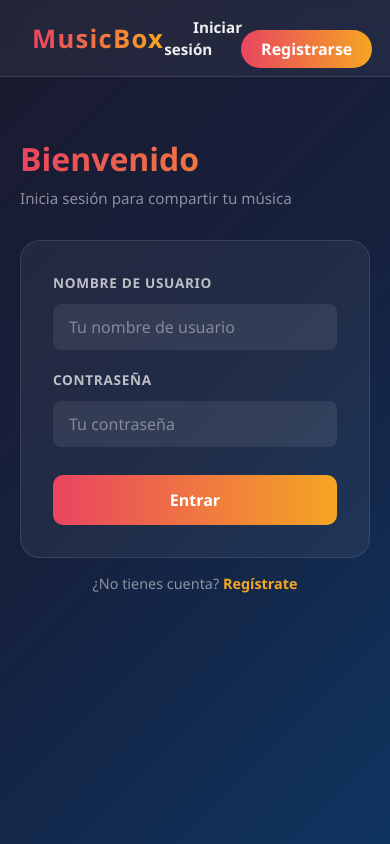
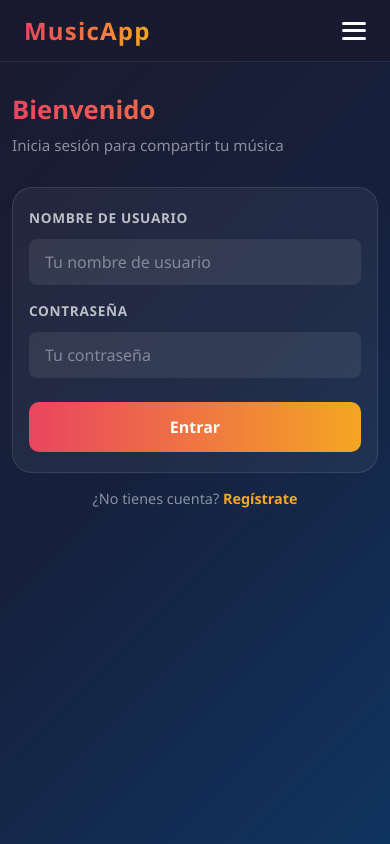
Before and after one commit to crislozanor05/front-proyectofinal, a React (Create React App) app: page /login in a window 390 px wide. Built offline with nearby package versions, Linux system fonts and the light colour scheme; no server answers.

Commit message:
responsive

```diff
--- a/src/components/Cabecera.css
+++ b/src/components/Cabecera.css
@@ -1,8 +1,9 @@
 .cabecera {
-  background: rgba(255, 255, 255, 0.05);
-  backdrop-filter: blur(10px);
-  border-bottom: 1px solid rgba(255, 255, 255, 0.1);
-  padding: 16px 32px;
+  background: rgba(26, 26, 46, 0.85);
+  backdrop-filter: blur(12px);
+  -webkit-backdrop-filter: blur(12px);
+  border-bottom: 1px solid rgba(255, 255, 255, 0.08);
+  padding: 14px 24px;
   display: flex;
   align-items: center;
   justify-content: space-between;
@@ -12,7 +13,7 @@
 }
 
 .cabecera__logo {
-  font-size: 1.6rem;
+  font-size: 1.5rem;
   font-weight: 900;
   background: linear-gradient(90deg, #e94560, #f5a623);
   -webkit-background-clip: text;
@@ -21,55 +22,162 @@
   letter-spacing: 0.05em;
 }
 
-.cabecera__nav {
+/* Contenedor de elementos que se quedan fijos en el navbar */
+.cabecera__visibles-movil {
   display: flex;
   align-items: center;
-  gap: 20px;
+  gap: 16px;
+  margin-left: auto; /* Empuja esto hacia la derecha */
+  margin-right: 16px;
 }
 
 .cabecera__saludo {
   color: rgba(255, 255, 255, 0.6);
   font-size: 0.9rem;
-  padding: 2rem;
+}
+
+.cabecera__boton-publicar {
+  background: linear-gradient(90deg, #e94560, #f5a623);
+  color: #fff;
+  font-weight: 700;
+  font-size: 0.85rem;
+  padding: 8px 16px;
+  border-radius: 20px;
+  box-shadow: 0 4px 12px rgba(233, 69, 96, 0.3);
+  transition: transform 0.2s, background 0.2s;
+}
+
+.cabecera__boton-publicar:hover {
+  background: #ff5e7e;
+  transform: translateY(-1px);
+}
+
+/* Enlaces normales */
+.cabecera__nav {
+  display: flex;
+  align-items: center;
+  gap: 16px;
 }
 
 .cabecera__link {
   color: #f0f0f0;
   font-weight: 600;
-  font-size: 0.95rem;
-  padding: 8px 16px;
-  border-radius: 20px;
-  transition: background 0.2s;
-  margin: 0.8rem;
+  font-size: 0.9rem;
+  padding: 8px 14px;
+  border-radius: 8px;
+  transition: background 0.2s, color 0.2s;
 }
 
 .cabecera__link:hover {
-  background: rgba(255, 255, 255, 0.1);
-}
-
-.cabecera__link--destacado {
-  background: linear-gradient(90deg, #e94560, #f5a623);
+  background: rgba(255, 255, 255, 0.05);
   color: #fff;
-  padding: 8px 20px;
-  border-radius: 20px;
-  font-weight: 700;
-  transition: opacity 0.2s;
-}
-
-.cabecera__link--destacado:hover {
-  opacity: 0.85;
 }
 
 .cabecera__boton-cerrar {
-  background: transparent;
-  color: rgba(255, 255, 255, 0.6);
+  background: rgba(233, 69, 96, 0.1);
+  color: #e94560;
+  font-weight: 600;
   font-size: 0.9rem;
-  padding: 8px 16px;
-  border-radius: 20px;
-  transition: background 0.2s, color 0.2s;
+  padding: 8px 14px;
+  border-radius: 8px;
+  border: 1px solid rgba(233, 69, 96, 0.2);
+  transition: all 0.2s;
 }
 
 .cabecera__boton-cerrar:hover {
-  background: rgba(233, 69, 96, 0.2);
-  color: #e94560;
+  background: #e94560;
+  color: #fff;
 }
+
+/* Botón Hamburguesa (Oculto por defecto en ordenadores) */
+.cabecera__hamburguesa {
+  display: none;
+  flex-direction: column;
+  justify-content: space-between;
+  width: 24px;
+  height: 18px;
+  background: transparent;
+  border: none;
+  cursor: pointer;
+  padding: 0;
+  z-index: 101;
+}
+
+.cabecera__hamburguesa .barra {
+  width: 100%;
+  height: 3px;
+  background-color: #fff;
+  border-radius: 2px;
+  transition: all 0.3s ease;
+}
+
+/* Transformaciones para convertir las 3 rayas en una 'X' al abrir */
+.cabecera__hamburguesa--activo .barra:nth-child(1) {
+  transform: translateY(7.5px) rotate(45deg);
+}
+
+.cabecera__hamburguesa--activo .barra:nth-child(2) {
+  opacity: 0;
+}
+
+.cabecera__hamburguesa--activo .barra:nth-child(3) {
+  transform: translateY(-7.5px) rotate(-45deg);
+}
+
+
+/* ==========================================================================
+   DISEÑO RESPONSIVE MÓVIL (Menos de 768px)
+   ========================================================================== */
+@media (max-width: 768px) {
+  .cabecera__hamburguesa {
+    display: flex; /* Mostramos la hamburguesa */
+  }
+
+  /* El menú de enlaces se convierte en un panel desplegable desde arriba */
+  .cabecera__nav {
+    position: absolute;
+    top: 100%; /* Justo debajo de la cabecera */
+    left: 0;
+    width: 100%;
+    background: rgba(26, 26, 46, 0.95);
+    backdrop-filter: blur(16px);
+    -webkit-backdrop-filter: blur(16px);
+    border-bottom: 1px solid rgba(255, 255, 255, 0.08);
+    flex-direction: column;
+    padding: 24px;
+    gap: 16px;
+
+    /* Efecto ocultar/mostrar */
+    opacity: 0;
+    visibility: hidden;
+    transform: translateY(-10px);
+    transition: all 0.3s ease;
+  }
+
+  /* Clase activa que inyecta React cuando menuAbierto es true */
+  .cabecera__nav--abierto {
+    opacity: 1;
+    visibility: visible;
+    transform: translateY(0);
+  }
+
+  .cabecera__link,
+  .cabecera__boton-cerrar {
+    width: 100%;
+    text-align: center;
+    padding: 12px;
+    font-size: 1rem;
+  }
+
+  /* Reducimos sutilmente el saludo en móvil para que quepa todo bien */
+  .cabecera__saludo {
+    font-size: 0.8rem;
+  }
+}
+
+@media (max-width: 400px) {
+  /* Si la pantalla es extremadamente pequeña, ocultamos el texto del saludo para no saturar */
+  .cabecera__saludo {
+    display: none;
+  }
+}
--- a/src/components/Cabecera.jsx
+++ b/src/components/Cabecera.jsx
@@ -1,24 +1,77 @@
+import { useState } from "react";
 import { Link } from "react-router-dom";
 import "./Cabecera.css";
 
 function Cabecera({ usuario, cerrarSesion }) {
+  // Estado para controlar si el menú hamburguesa está abierto o cerrado
+  const [menuAbierto, setMenuAbierto] = useState(false);
+
+  function toggleMenu() {
+    setMenuAbierto(!menuAbierto);
+  }
+
+  function cerrarMenu() {
+    setMenuAbierto(false);
+  }
+
   return (
     <header className="cabecera">
-      <Link to="/" className="cabecera__logo">MusicBox</Link>
+      <Link to="/" className="cabecera__logo" onClick={cerrarMenu}>
+        MusicApp
+      </Link>
 
-      <nav>
-        {/* Si hay usuario logueado mostramos unas opciones, si no otras.*/}
-        {usuario !== null ? (
+      {/* Bloque central/derecho que SÍ se ve en móvil por defecto */}
+      <div className="cabecera__visibles-movil">
+        {usuario && (
           <>
             <span className="cabecera__saludo">Hola, {usuario.username}</span>
-            <Link to="/nueva-resena" className="cabecera__link--destacado">Nueva reseña</Link>
-            <Link to="/perfil" className="cabecera__link">Mi perfil</Link>
-            <button className="cabecera__boton-cerrar" onClick={cerrarSesion}>Cerrar sesión</button>
+            <Link to="/nueva" className="cabecera__boton-publicar" onClick={cerrarMenu}>
+              Publicar reseña
+            </Link>
+          </>
+        )}
+      </div>
+
+      {/* Botón de Hamburguesa (Solo visible en móviles) */}
+      <button
+        className={`cabecera__hamburguesa ${menuAbierto ? "cabecera__hamburguesa--activo" : ""}`}
+        onClick={toggleMenu}
+        aria-label="Menú de navegación"
+      >
+        <span className="barra"></span>
+        <span className="barra"></span>
+        <span className="barra"></span>
+      </button>
+
+      {/* Navegación (Se convierte en menú desplegable en móviles) */}
+      <nav className={`cabecera__nav ${menuAbierto ? "cabecera__nav--abierto" : ""}`}>
+        <Link to="/" className="cabecera__link" onClick={cerrarMenu}>
+          Inicio
+        </Link>
+
+        {usuario ? (
+          <>
+            <Link to="/perfil" className="cabecera__link" onClick={cerrarMenu}>
+              Mi Perfil
+            </Link>
+            <button
+              className="cabecera__boton-cerrar"
+              onClick={function() {
+                cerrarSesion();
+                cerrarMenu();
+              }}
+            >
+              Cerrar sesión
+            </button>
           </>
         ) : (
           <>
-            <Link to="/login" className="cabecera__link">Iniciar sesión</Link>
-            <Link to="/registro" className="cabecera__link--destacado">Registrarse</Link>
+            <Link to="/login" className="cabecera__link" onClick={cerrarMenu}>
+              Iniciar sesión
+            </Link>
+            <Link to="/registro" className="cabecera__link" onClick={cerrarMenu}>
+              Registrarse
+            </Link>
           </>
         )}
       </nav>
--- a/src/pages/DetalleResena.css
+++ b/src/pages/DetalleResena.css
@@ -148,11 +148,28 @@
   color: #f5a623;
 }
 
-/* Adaptación para pantallas pequeñas */
-@media (max-width: 480px) {
+@media (max-width: 600px) {
+  .detalle {
+    padding: 24px 12px;
+  }
+
   .detalle__cabecera {
     flex-direction: column;
     text-align: center;
-    gap: 15px;
+    gap: 16px;
+  }
+
+  .detalle__portada {
+    width: 140px;
+    height: 140px;
+  }
+
+  .detalle__cancion {
+    font-size: 1.6rem;
+  }
+
+  /* El formulario de comentarios se ajusta para aprovechar el ancho */
+  .comentarios__form textarea {
+    padding: 12px;
   }
 }
--- a/src/pages/Feed.css
+++ b/src/pages/Feed.css
@@ -123,12 +123,35 @@
   margin-top: 10px;
 }
 
-/* Adaptación para pantallas pequeñas */
-@media (max-width: 480px) {
+
+@media (max-width: 550px) {
+  .feed {
+    padding: 24px 12px;
+  }
+
+  .feed__titulo {
+    font-size: 1.6rem;
+  }
+
   .tarjeta-resena {
     flex-direction: column;
     align-items: center;
     text-align: center;
-    gap: 15px;
+    gap: 16px;
+    padding: 16px;
+  }
+
+  .tarjeta-resena__portada {
+    width: 120px;
+    height: 120px; /* Hacemos la portada un poco más grande al estar sola en el centro */
+  }
+
+  .tarjeta-resena__contenido {
+    width: 100%;
+  }
+
+  /* Ajustamos el reproductor de audio para que no rompa el diseño */
+  .contenedor-reproductor {
+    padding: 0 16px 12px 16px !important;
   }
 }
--- a/src/pages/Formulario.css
+++ b/src/pages/Formulario.css
@@ -197,3 +197,26 @@
 .seleccionada-tarjeta__boton-cambiar:hover {
   background: rgba(255, 255, 255, 0.2);
 }
+
+@media (max-width: 480px) {
+  .formulario-pagina {
+    margin: 30px auto;
+    padding: 0 12px;
+  }
+
+  .formulario-pagina__titulo {
+    font-size: 1.6rem;
+  }
+
+  .formulario {
+    padding: 20px 16px;
+    gap: 16px;
+  }
+
+
+  .seleccionada-tarjeta {
+    flex-direction: column;
+    text-align: center;
+    padding: 12px;
+  }
+}
--- a/src/pages/Perfil.css
+++ b/src/pages/Perfil.css
@@ -104,3 +104,23 @@
   padding: 20px 0;
   font-size: 1.1rem;
 }
+
+@media (max-width: 600px) {
+  .perfil {
+    margin: 30px auto;
+    padding: 0 12px;
+  }
+
+  .perfil__titulo {
+    font-size: 1.6rem;
+    margin-bottom: 20px;
+  }
+
+  .perfil__tarjeta {
+    padding: 20px;
+  }
+
+  .perfil__zona-peligro {
+    padding: 16px;
+  }
+}
```
